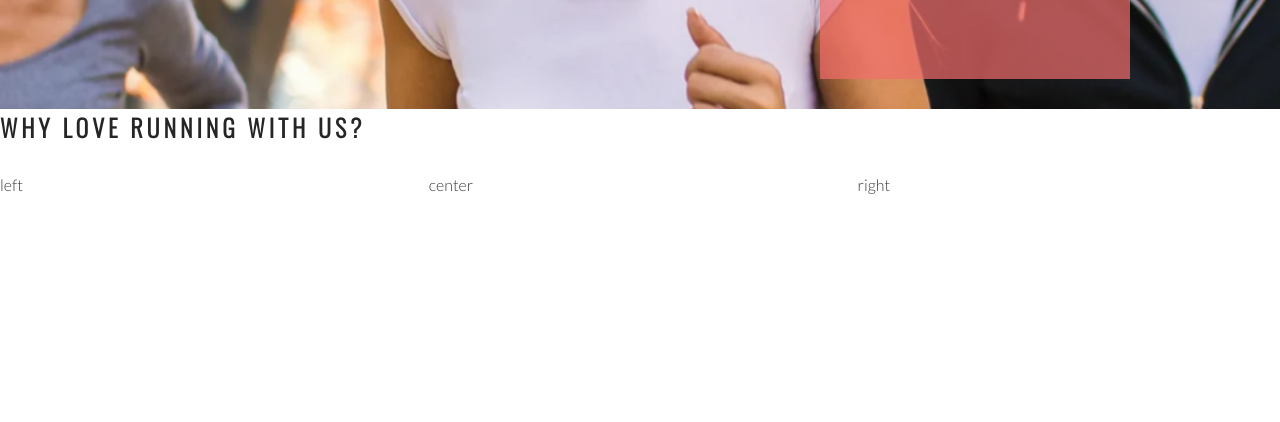
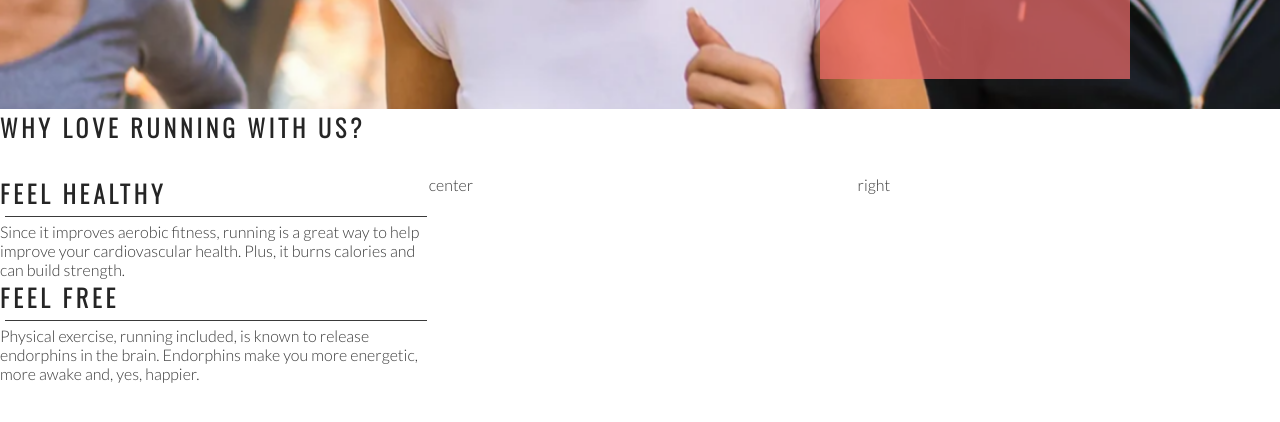
Before and after one commit to JKirkby95/love-running, a plain HTML site: page index.html in a window 1280 px wide. Shown: the part 566-988 px from the top of the page. Drawn offline with nearby package versions, Linux system fonts and the light colour scheme.

Commit message:
left about heading

```diff
--- a/assets/css/style.css
+++ b/assets/css/style.css
@@ -131,3 +131,15 @@ transform: scale(1.1);
     width:33%;
     margin: 0 auto;
 }
+.lrft-about-heading {
+    width:60%;
+    float: right;
+    line-height: 20px;
+    clear: both;
+    margin-bottom: 50px;
+}
+hr {
+    border-top: 1px solid #3a3a3a;
+    width:100%;
+    margin:5px;
+}
--- a/index.html
+++ b/index.html
@@ -33,7 +33,22 @@
     </section>
     <section id="club-ethos">
         <h1>Why Love running with Us?</h1>
-        <div id="left-about">left</div>
+        <div id="left-about">
+            <div class="left-about-heading">
+                <h2>Feel Healthy</h2>
+                <hr>
+                <p>
+                    Since it improves aerobic fitness, running is a great way to help improve your cardiovascular health. Plus, it burns calories and can build strength.
+                </p>
+            </div>
+            <div class="left-about-heading">
+                <h2>Feel Free</h2>
+                <hr>
+                <p>
+                    Physical exercise, running included, is known to release endorphins in the brain. Endorphins make you more energetic, more awake and, yes, happier.
+                </p>
+            </div>
+        </div>
         <div id="right-about">right</div>
         <div id="center-about">center</div>
     </section>
```
